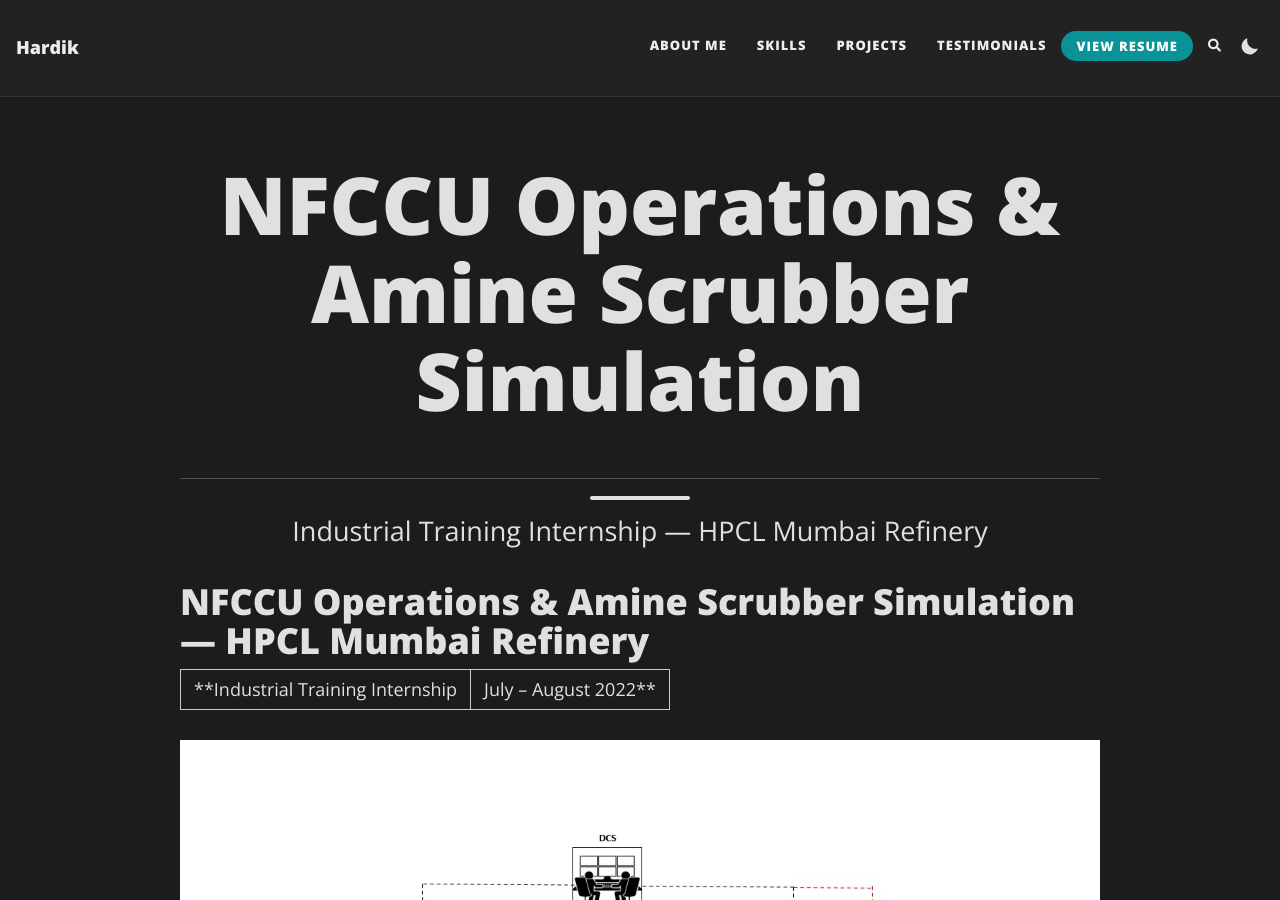
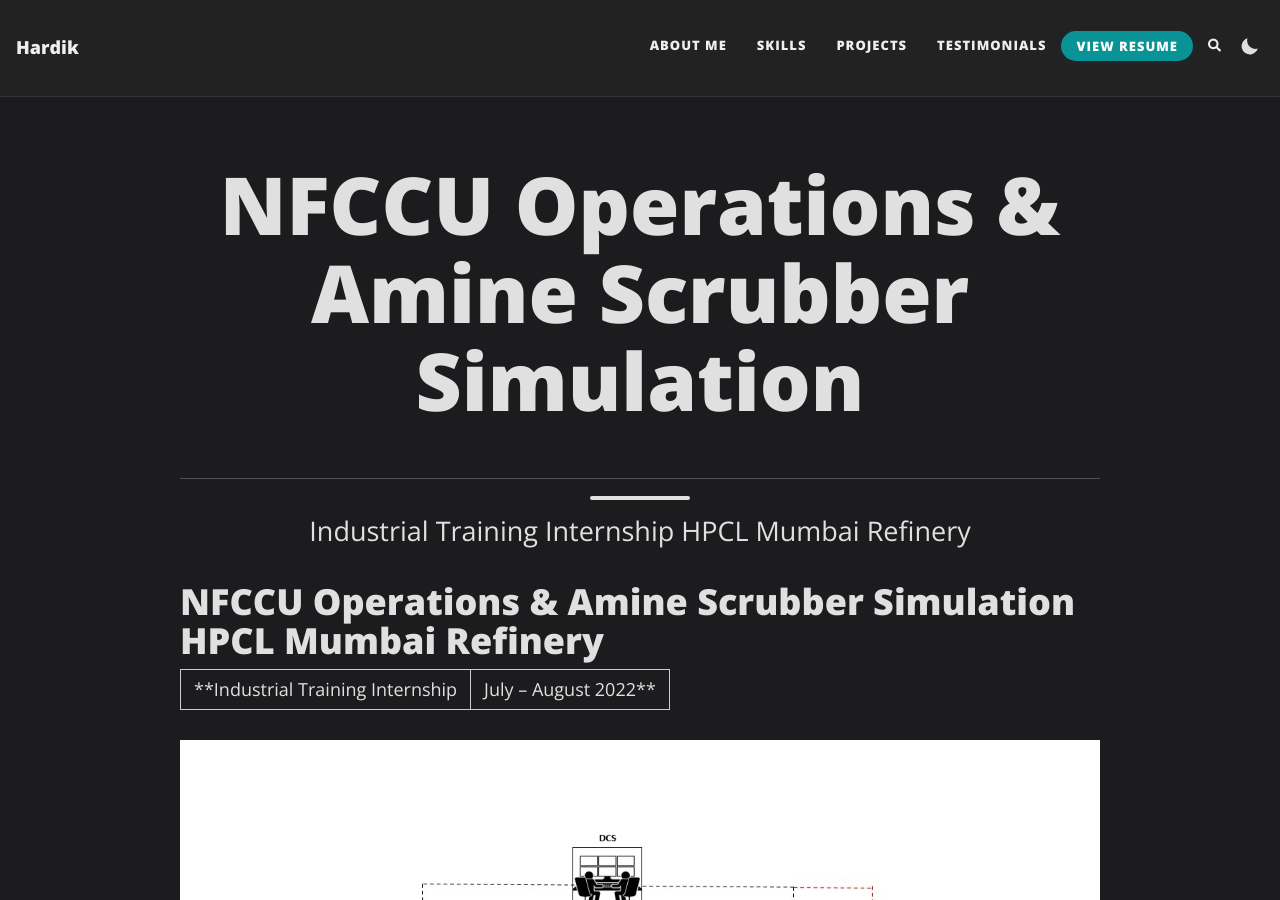
Before and after one commit to Hardik-Ma/Hardik-Ma.github.io, a Jekyll site: the page built from projects/hpcl_refinery_simulation.md, in a window 1280 px wide and 900 px high. Built offline with Jekyll 4.4.1, drawn with Linux system fonts in a browser that asks for light colours; comment, search, counter and statistics services are not loaded.

```diff
--- a/projects/hpcl_refinery_simulation.md
+++ b/projects/hpcl_refinery_simulation.md
@@ -1,11 +1,11 @@
 ---
 layout: page
 title: NFCCU Operations & Amine Scrubber Simulation
-subtitle: Industrial Training Internship — HPCL Mumbai Refinery
+subtitle: Industrial Training Internship HPCL Mumbai Refinery
 permalink: /projects/hpcl_refinery_simulation/
 ---
 
-# NFCCU Operations & Amine Scrubber Simulation — HPCL Mumbai Refinery
+# NFCCU Operations & Amine Scrubber Simulation HPCL Mumbai Refinery
 
 **Industrial Training Internship | July – August 2022**
 
```
